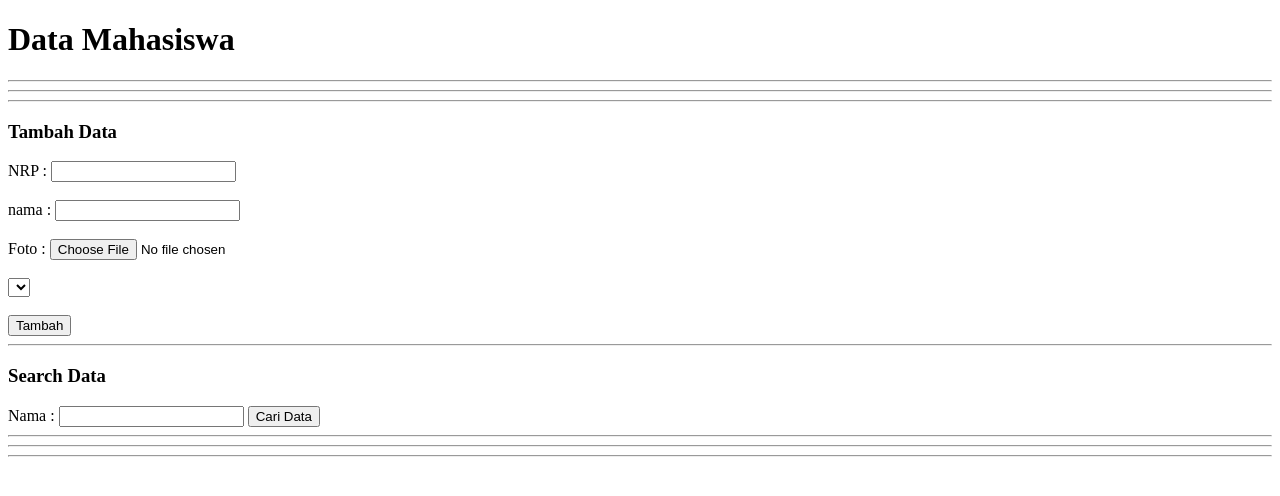
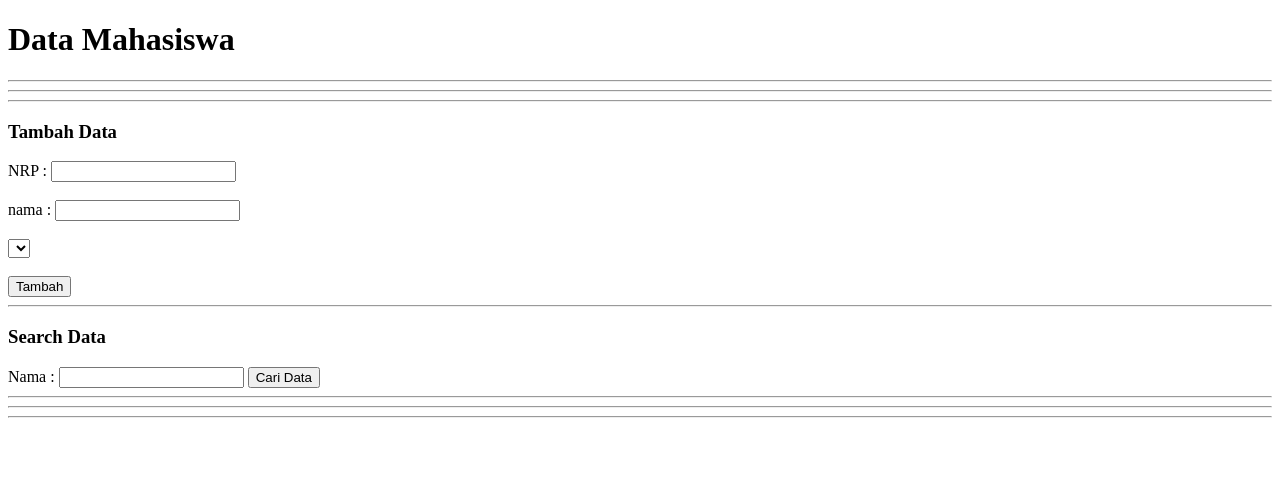
Before and after one commit to ditaalviuni/prakweb-cluster-f, a PHP site: page / in a window 1280 px wide. Shown: the top 496 px of the page. Run offline with PHP 8.4, Linux system fonts and the light colour scheme; data that the repository does not hold is empty.

Commit message:
Update index.php

```diff
--- a/Modul7 MySQLi/Tugas/index.php
+++ b/Modul7 MySQLi/Tugas/index.php
@@ -14,7 +14,6 @@
     <form action="tambah.php" method="POST" enctype="multipart/form-data">
         NRP : <input type="text" name="nrp"><br><br>
         nama : <input type="text" name="nama"><br><br>
-        Foto : <input type="file" name="foto"><br><br>
         <select name="jurusan" id="">
             <?php
                 $conn = mysqli_connect("localhost", "root", "", "mahasiswa") or die("koneksi database gagal");
```
